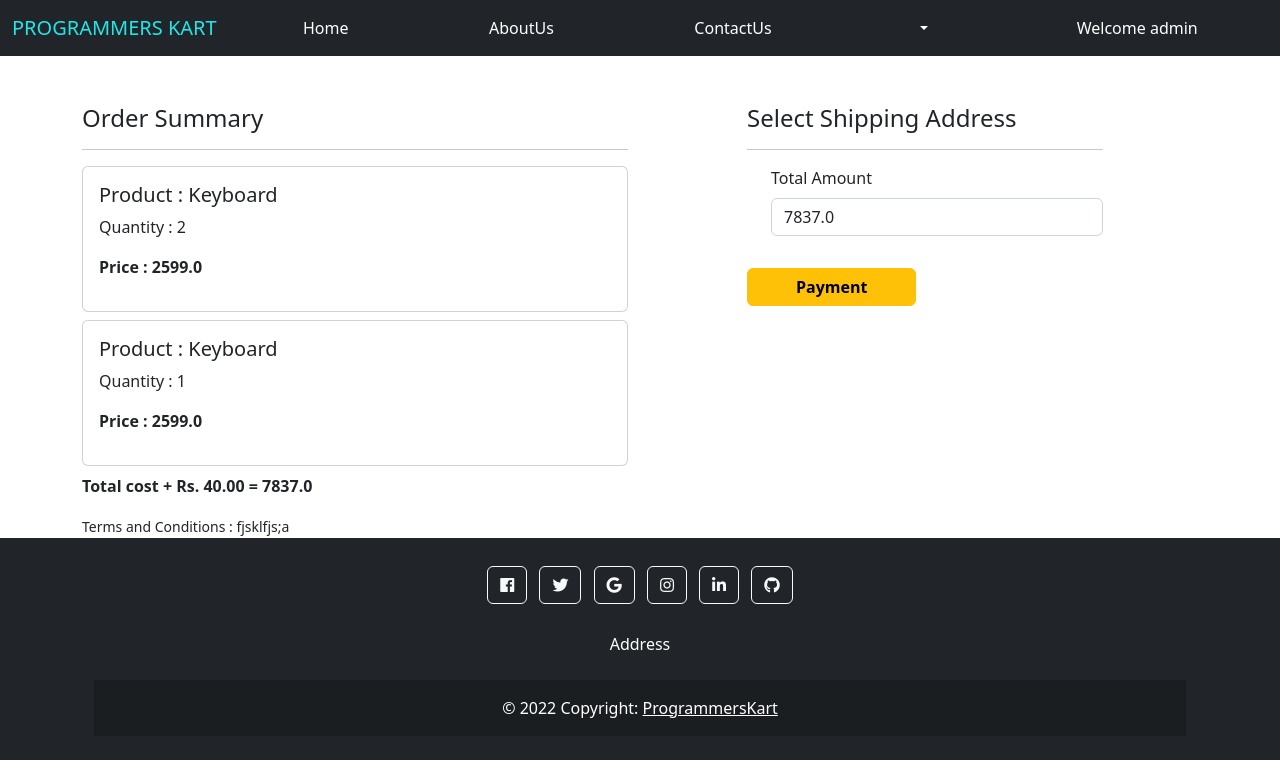
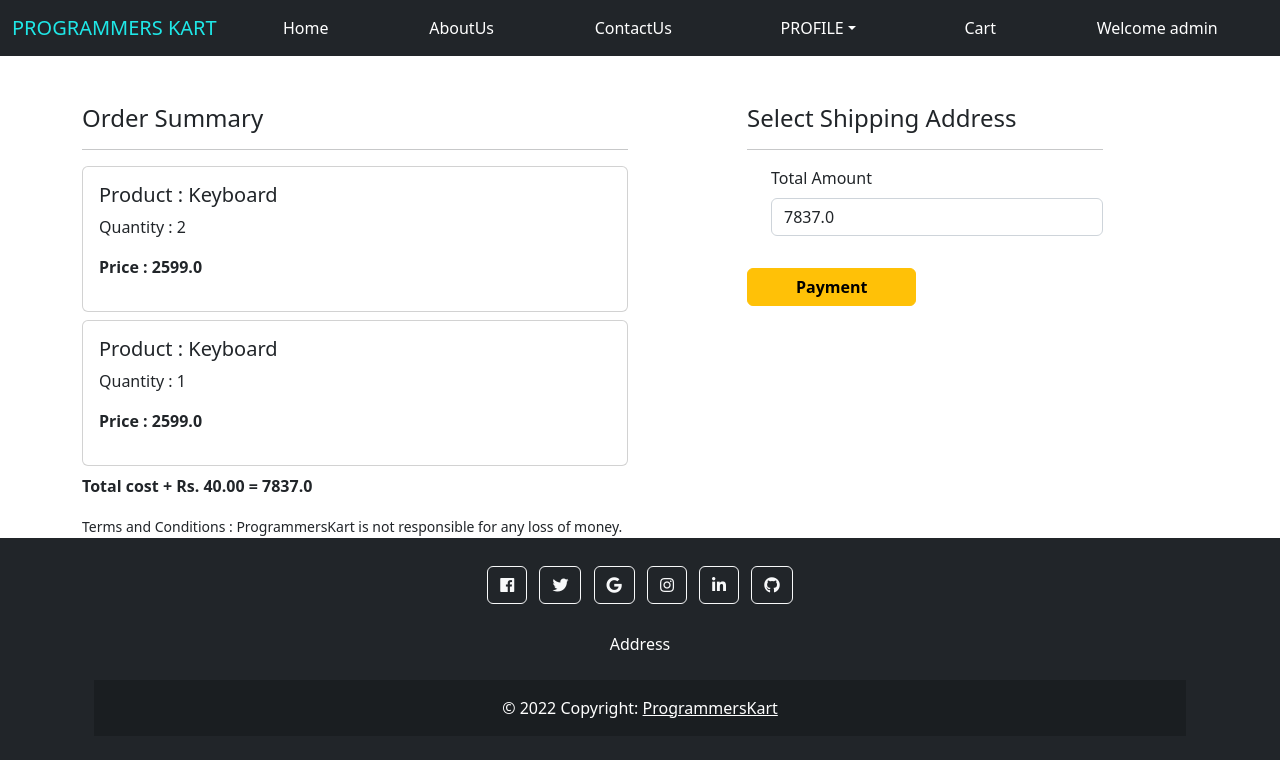
Before and after one commit to Thulasimani-B/ProgrammerKartVer2, a Django app: page /checkout/ in a window 1280 px wide. Shown: the top 776 px of the page. Run offline with Django 4.2, Linux system fonts and the light colour scheme; a user stored in the database is signed in; data comes from the database, SQL or seed files in the repository; both versions use the stored data as it was after the commit; some libraries are stand-ins or nearby versions.

Commit message:
updated addtoCart button for not authenticated user, added cart link in nav bar.

```diff
--- a/ProgrammersKartProject/proKApp/templates/apps/base.html
+++ b/ProgrammersKartProject/proKApp/templates/apps/base.html
@@ -58,17 +58,18 @@
             </form> -->
 
               <li class="nav-item dropdown mx-2">
-                <a href="#" class="nav-link dropdown-toggle text-white" id="profileDropdown" role="button" data-bs-toggle="dropdown"></a>
+                <a href="#" class="nav-link dropdown-toggle text-white" id="profileDropdown" role="button" data-bs-toggle="dropdown">PROFILE</a>
                 <ul class="dropdown-menu" aria-labelledby="profileDropdown">
                   <li><a class="dropdown-item" href="{% url 'profile' %}">Profile</a></li>
-                  <li><a class="dropdown-item" href="">Orders</a></li>
+                  <!-- <li><a class="dropdown-item" href="{% url 'showcart' %}">Orders</a></li> -->
                   <li><a class="dropdown-item" href="{% url 'passwordchange' %}">Change Password</a></li>
                   <li><a class="dropdown-item" href="{% url 'logout' %}">Logout</a></li>
                 </ul>
               </li>
-                  <li class="nav-item">
+              <li class="nav-item"><a class="nav-link active" href="{% url 'showcart' %}">Cart</a></li>
+              <li class="nav-item">
                     <a class="nav-link active" href="{% url 'profile' %}">Welcome {{request.user}}</a>
-                  </li>
+              </li>
 
 
             {% else %}
--- a/ProgrammersKartProject/proKApp/templates/apps/checkout.html
+++ b/ProgrammersKartProject/proKApp/templates/apps/checkout.html
@@ -29,7 +29,7 @@
                 </div>
             {% endfor %}
             <p class="fw-bold">Total cost + Rs. 40.00 = {{totalamount}}</p>
-            <small>Terms and Conditions : fjsklfjs;a</small>
+            <small>Terms and Conditions : ProgrammersKart is not responsible for any loss of money.</small>
         </div>
 
         <div class="col-sm-4 offset-sm-1">
--- a/ProgrammersKartProject/proKApp/views.py
+++ b/ProgrammersKartProject/proKApp/views.py
@@ -113,10 +113,14 @@ class updateAddress(View):
 
 def add_to_cart(request):
     user=request.user
-    product_id=request.GET.get('prod_id')
-    product = Product.objects.get(id=product_id)
-    Cart(user=user,product=product).save()
-    return redirect("/cart")
+
+    if request.user.is_authenticated:
+        product_id=request.GET.get('prod_id')
+        product = Product.objects.get(id=product_id)
+        Cart(user=user,product=product).save()
+        return redirect("/cart")
+    else:
+        return redirect("/accounts/login")
 
 def show_cart(request):
     user = request.user
```
Also changed, not shown: ProgrammersKartProject/db.sqlite3.
